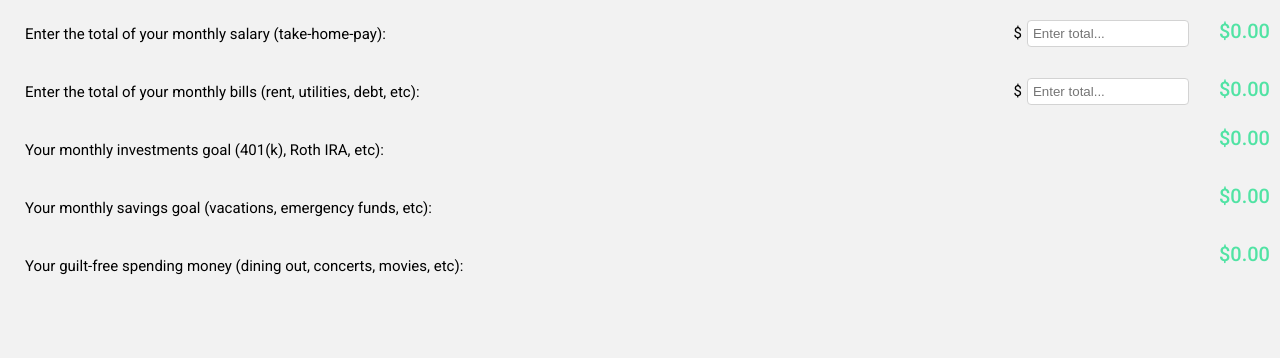
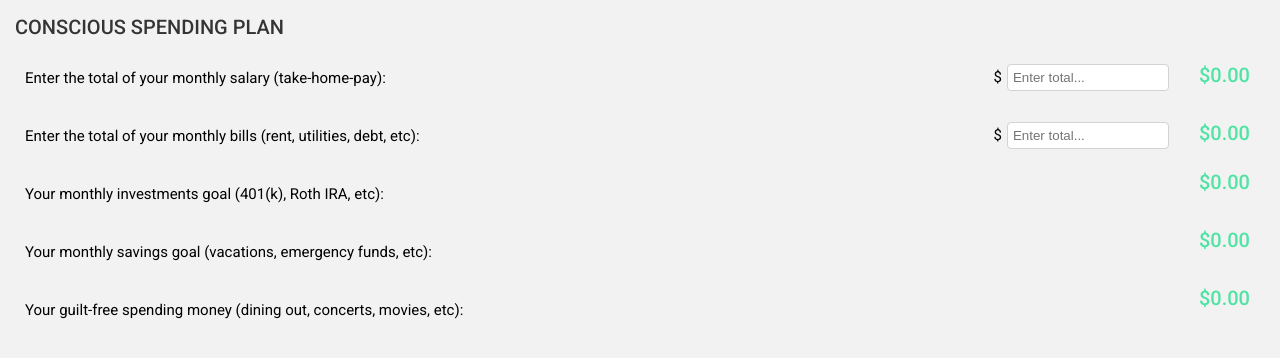
Before and after one commit to megdadkins7/teach-rich, a React (Create React App) app: page / in a window 1280 px wide. Shown: the top 358 px of the page. Built offline with nearby package versions, Linux system fonts and the light colour scheme.

Commit message:
added header component

```diff
--- /dev/null
+++ b/src/components/Header.js
@@ -0,0 +1,25 @@
+import React from 'react'
+import styled from 'styled-components'
+
+const StyledHeader = styled.div`
+  margin: 10px;
+  padding: 5px;
+  .HeaderFont{
+    text-transform: uppercase;
+    font-weight: 500;
+    font-size: 2rem;
+    color: #343434;
+  }
+`;
+
+function Header() {
+  return (
+    <StyledHeader>
+      <div className='HeaderWrapper'>
+        <span className='HeaderFont'>Conscious Spending Plan</span>
+      </div>
+    </StyledHeader>
+  )
+}
+
+export default Header
--- a/src/components/SpendingList.js
+++ b/src/components/SpendingList.js
@@ -1,5 +1,6 @@
 import React, { useState } from 'react'
 
+import Header from './Header'
 import Salary from './Salary'
 import FixedCosts from './FixedCosts'
 import Investments from './Investments'
@@ -42,6 +43,7 @@ function SpendingList() {
   }
   return (
     <>
+      <Header />
       <Salary salary={salary} addSalary={addSalary} />
       <FixedCosts fixed={fixed} addFixedCosts={addFixedCosts} />
       <Investments salary={salary} fixed={fixed} investments={investments} getInvestments={getInvestments} />
--- a/src/styles/InfoInput.js
+++ b/src/styles/InfoInput.js
@@ -24,6 +24,7 @@ export const StyledInfoInput = styled.div`
   }
   .MoneyFont{
     margin-left: 20px;
+    margin-right: 20px;
     color: #51E3A4;
     font-weight: 500;
     font-size: 2rem;
```
